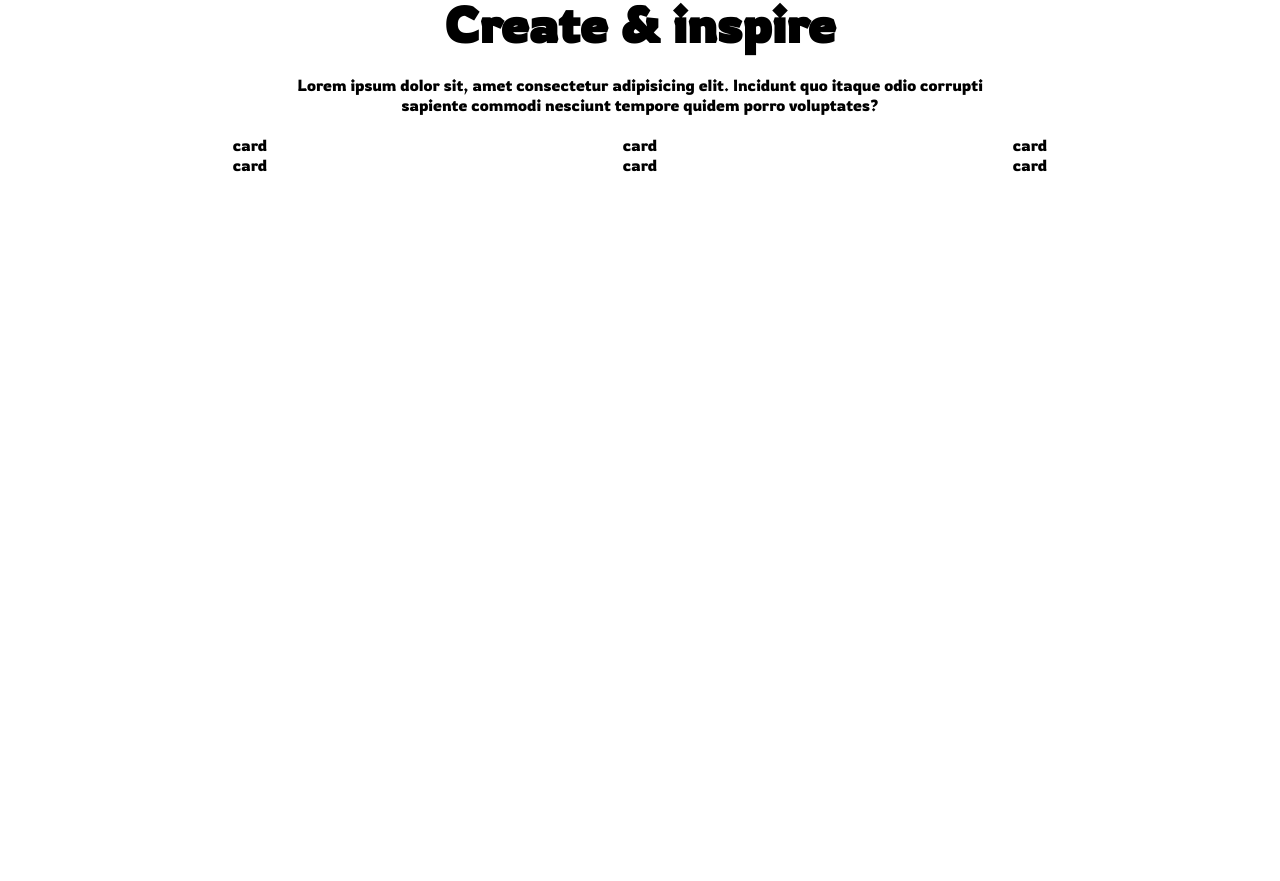
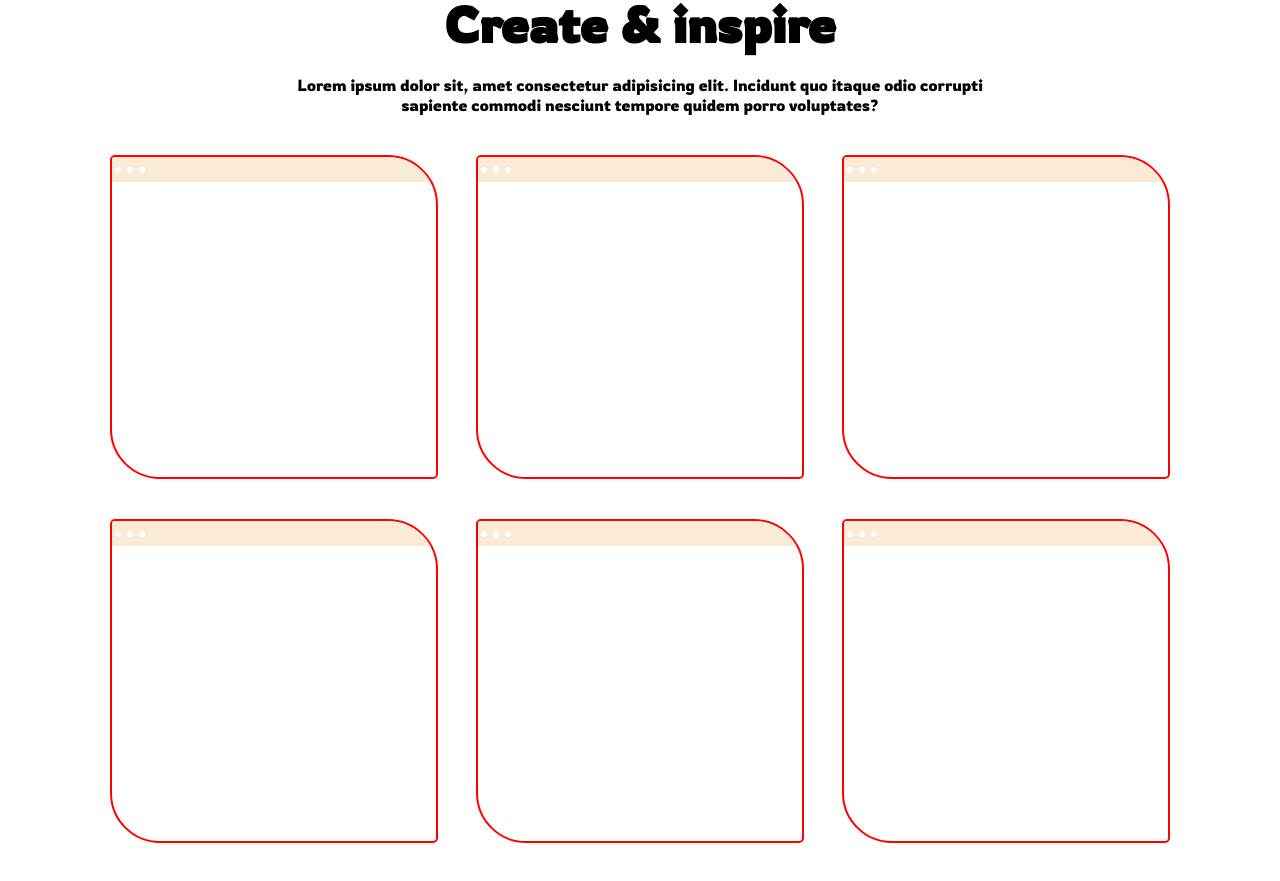
Before and after one commit to xpinero/portfolio, a React (Create React App) app in the folder portfolio/: page / in a window 1280 px wide. Shown: the part 1657-2538 px from the top of the page. Before the commit the page ends 1882 px from the top, so only its background shows below. Built offline with nearby package versions, Linux system fonts and the light colour scheme.

Commit message:
product card browser css

```diff
--- a/portfolio/src/components/product/Product.jsx
+++ b/portfolio/src/components/product/Product.jsx
@@ -4,7 +4,11 @@ import "./product.css"
 const Product = () => {
   return (
     <div className='product'>
-      card
+      <div className='product-browser'>
+       <div class="product-circle"></div>
+       <div class="product-circle"></div>
+       <div class="product-circle"></div>
+      </div>
     </div>
   )
 }
--- a/portfolio/src/components/product/product.css
+++ b/portfolio/src/components/product/product.css
@@ -1,3 +1,23 @@
 .product {
-  width: 300px;
+  width: 30%;
+  height: 40vh;
+  margin: 20px 10px;
+  border: 2px solid red;
+  border-radius: 5px 50px 5px 50px;
+  overflow: hidden;
 }
+
+.product-browser {
+  height: 25px;
+  background-color: antiquewhite;
+  display: flex;
+  align-items: center;
+}
+
+.product-circle {
+  width: 6px;
+  height: 6px;
+  border-radius: 50%;
+  margin: 3px;
+  background-color: white;
+}
--- a/portfolio/src/components/productList/productList.css
+++ b/portfolio/src/components/productList/productList.css
@@ -20,6 +20,7 @@
 }
 
 .productList-list {
+  width: 100%;
   display: flex;
   flex-wrap: wrap;
   justify-content: space-between;
```
